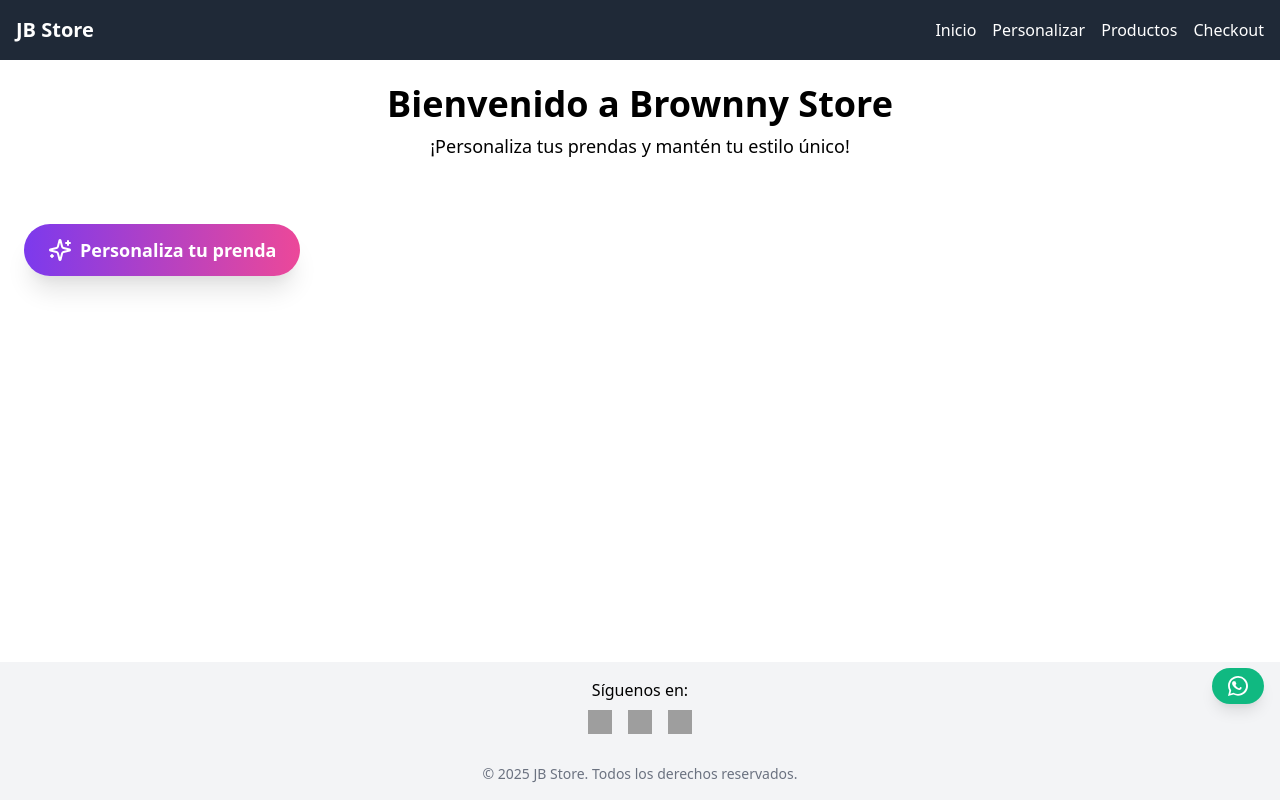
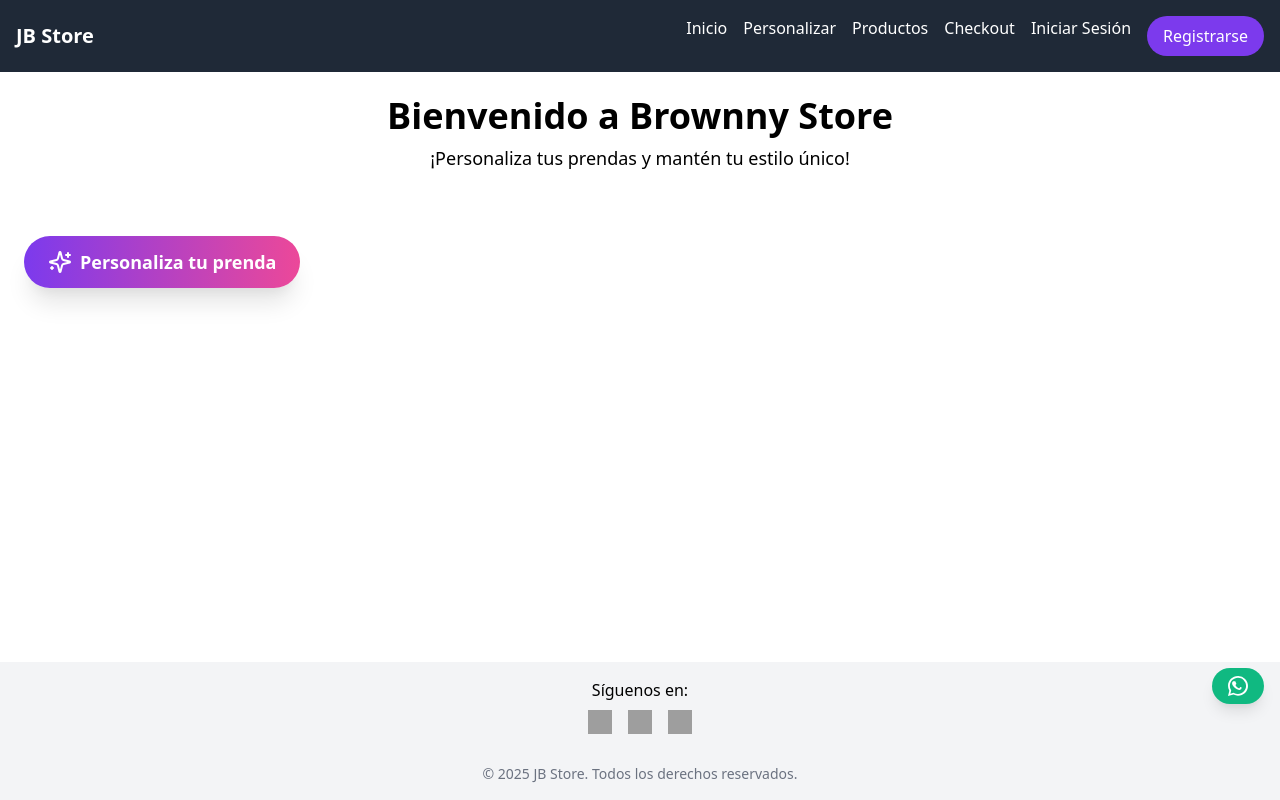
Before and after one commit to Brownny87/LaTienda, a React (Vite) app: page / in a window 1280 px wide. Built offline with nearby package versions, Linux system fonts and the light colour scheme; grey boxes are pictures that could not be loaded.

Commit message:
log en el front

```diff
--- a/src/components/Header.jsx
+++ b/src/components/Header.jsx
@@ -38,6 +38,22 @@ export default function Header() {
             aria-label="Ir a la página de checkout"
           >
             Checkout
+          </Link>
+
+          {/* Enlaces de Login y Register */}
+          <Link
+            to="/login"
+            className="hover:underline"
+            aria-label="Iniciar sesión"
+          >
+            Iniciar Sesión
+          </Link>
+          <Link
+            to="/register"
+            className="bg-purple-600 text-white px-4 py-2 rounded-full hover:bg-purple-700 transition"
+            aria-label="Registrarse"
+          >
+            Registrarse
           </Link>
         </nav>
 
@@ -95,6 +111,22 @@ export default function Header() {
           >
             Checkout
           </Link>
+
+          {/* Enlaces de Login y Register en el menú móvil */}
+          <Link
+            to="/login"
+            className="block p-2 text-white hover:bg-gray-700"
+            aria-label="Iniciar sesión"
+          >
+            Iniciar Sesión
+          </Link>
+          <Link
+            to="/register"
+            className="block p-2 bg-purple-600 text-white hover:bg-purple-700"
+            aria-label="Registrarse"
+          >
+            Registrarse
+          </Link>
         </div>
       )}
     </header>
--- a/src/pages/Login.jsx
+++ b/src/pages/Login.jsx
@@ -6,6 +6,8 @@ const Login = () => {
     email: "",
     password: "",
   });
+  const [error, setError] = useState(null); // Estado para manejar el error
+  const [loading, setLoading] = useState(false); // Estado de carga
   const navigate = useNavigate();
 
   const handleChange = (e) => {
@@ -18,6 +20,8 @@ const Login = () => {
 
   const handleSubmit = async (e) => {
     e.preventDefault();
+    setLoading(true); // Activar el estado de carga
+
     const response = await fetch("http://localhost:5000/api/auth/login", {
       method: "POST",
       headers: {
@@ -25,12 +29,15 @@ const Login = () => {
       },
       body: JSON.stringify(formData),
     });
+
     const data = await response.json();
+    setLoading(false); // Desactivar el estado de carga
+
     if (data.token) {
       localStorage.setItem("token", data.token);
       navigate("/dashboard"); // Redirigir al dashboard o página principal
     } else {
-      alert("Error al iniciar sesión");
+      setError("Error al iniciar sesión, verifica tus credenciales"); // Mostrar mensaje de error
     }
   };
 
@@ -73,11 +80,15 @@ const Login = () => {
               required
             />
           </div>
+          {error && <p className="text-red-500 text-sm">{error}</p>}{" "}
+          {/* Mostrar error */}
           <button
             type="submit"
             className="w-full bg-blue-500 text-white p-2 rounded-md hover:bg-blue-600 transition duration-300"
+            disabled={loading} // Deshabilitar el botón mientras se está cargando
           >
-            Iniciar sesión
+            {loading ? "Cargando..." : "Iniciar sesión"}{" "}
+            {/* Mensaje de carga */}
           </button>
         </form>
       </div>
--- a/src/pages/Register.jsx
+++ b/src/pages/Register.jsx
@@ -1,4 +1,5 @@
 import { useState } from "react";
+import { useNavigate } from "react-router-dom";
 
 const Register = () => {
   const [formData, setFormData] = useState({
@@ -6,6 +7,8 @@ const Register = () => {
     email: "",
     password: "",
   });
+  const [loading, setLoading] = useState(false); // Estado de carga
+  const navigate = useNavigate(); // Usar el hook de navegación para redirigir
 
   const handleChange = (e) => {
     const { name, value } = e.target;
@@ -17,6 +20,8 @@ const Register = () => {
 
   const handleSubmit = async (e) => {
     e.preventDefault();
+    setLoading(true); // Activar el estado de carga
+
     const response = await fetch("http://localhost:5000/api/auth/register", {
       method: "POST",
       headers: {
@@ -24,9 +29,13 @@ const Register = () => {
       },
       body: JSON.stringify(formData),
     });
+
     const data = await response.json();
+    setLoading(false); // Desactivar el estado de carga
+
     if (data.success) {
-      alert("Registro exitoso");
+      alert("Registro exitoso, por favor inicia sesión.");
+      navigate("/login"); // Redirigir al login
     } else {
       alert("Error al registrar usuario");
     }
@@ -91,8 +100,9 @@ const Register = () => {
           <button
             type="submit"
             className="w-full bg-blue-500 text-white p-2 rounded-md hover:bg-blue-600 transition duration-300"
+            disabled={loading} // Deshabilitar el botón mientras se está cargando
           >
-            Registrarse
+            {loading ? "Cargando..." : "Registrarse"} {/* Mensaje de carga */}
           </button>
         </form>
       </div>
```
Also changed, not shown: 3 other files (tests, documents, lock files or other folders).
